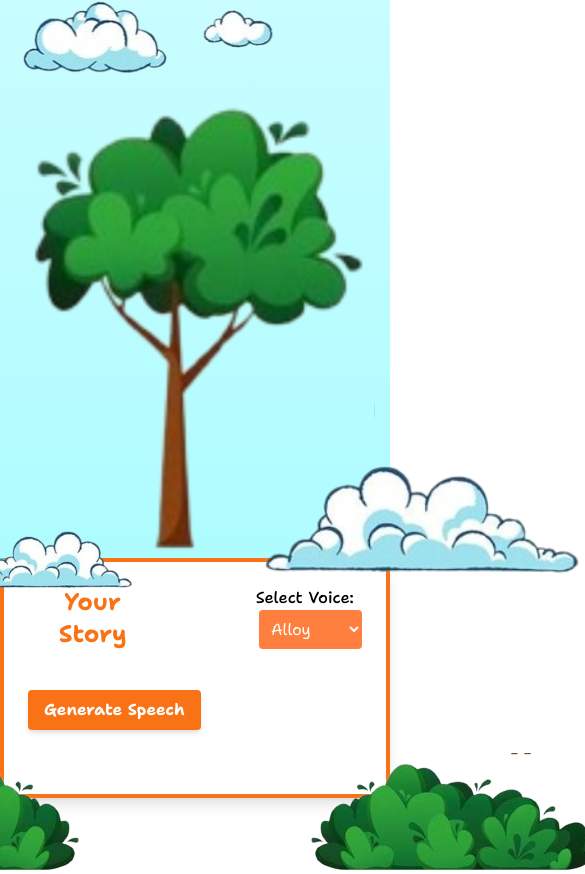
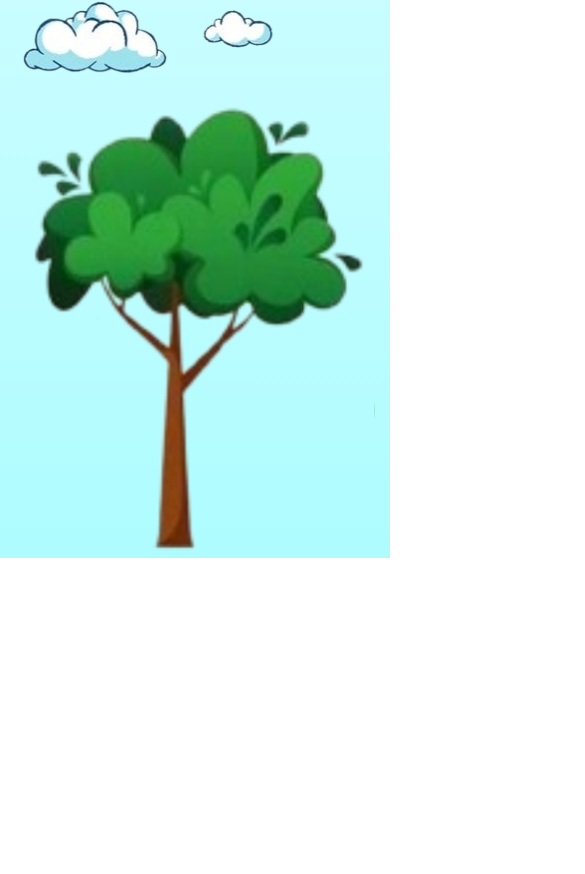
Before and after one commit to khanakhun/storybook, a Next.js app: page / in a window 390 px wide. Shown: the part 1112-1986 px from the top of the page, 585 px wide, since content can reach past the window. After the commit the page ends 1670 px from the top, so only its background shows below. Built offline with nearby package versions, Linux system fonts and the light colour scheme.

Commit message:
responsive done

```diff
--- a/src/app/page.tsx
+++ b/src/app/page.tsx
@@ -20,8 +20,8 @@ const page = () => {
   // eslint-disable-next-line react-hooks/rules-of-hooks
   useEffect(() => {
     AOS.init({
-      duration: 2000, // Animation duration in ms
-      easing: "ease-out-back", // Easing function
+      duration: 2000,
+      easing: "ease-out-back",
     });
     return () => {
       AOS.refresh();
@@ -48,7 +48,7 @@ const page = () => {
         </div>
       </div>
       {isLoading && <StoryLoader />}
-      {!story && <StoryResponse />}
+      {story && <StoryResponse />}
     </div>
   );
 };
--- a/src/app/sections/storyresponse.tsx
+++ b/src/app/sections/storyresponse.tsx
@@ -107,28 +107,35 @@ const StoryResponse = () => {
 
   return (
     <div className="relative bg-cover bg-center" style={{ backgroundImage: `url(${bg.src})` }}>
-      <div className="flex flex-col items-center justify-center h-full">
+      <div className="flex flex-col items-center justify-center h-full px-4 py-8">
         <div className="relative bg-white shadow-lg rounded-lg p-6 border-4 border-orange-500 max-w-4xl w-full text-center">
-          <div className="absolute -top-12 -left-12">
+          {/* Images Positioning */}
+          <div className="absolute -top-12 -left-12 hidden sm:block">
             <Image src={leftCloud} alt="Left Cloud" width={196} height={90} />
           </div>
-          <div className="absolute -top-32 -right-52">
+          <div className="absolute -top-32 -right-52 hidden sm:block">
             <Image src={rightCloud} alt="Right Cloud" width={366} height={147} />
           </div>
-          <div className="absolute -bottom-20 -left-52">
+          <div className="absolute -bottom-20 -left-52 hidden sm:block">
             <Image src={leftTree} alt="Left Tree" width={307} height={121} />
           </div>
-          <div className="absolute -bottom-20 -right-52">
+          <div className="absolute -bottom-20 -right-52 hidden sm:block">
             <Image src={rightTree} alt="Right Tree" width={307} height={121} />
           </div>
 
-          <div className="flex justify-between mb-4">
-            <h2 className="text-orange-500 font-bold text-2xl">Your Story</h2>
-            <div className="text-right">
-              <label htmlFor="voice-select" className="text-black font-medium mr-2">
+          {/* Title and Voice Selector */}
+          <div className="flex flex-wrap justify-between items-center mb-4">
+            <h2 className="text-orange-500 font-bold text-2xl sm:text-3xl">Your Story</h2>
+            <div className="text-right w-full sm:w-auto mt-2 sm:mt-0">
+              <label htmlFor="voice-select" className="text-black font-medium mr-2 block sm:inline">
                 Select Voice:
               </label>
-              <select id="voice-select" value={voice} onChange={handleVoiceChange} className="p-2 rounded bg-[#FF7F3E] text-white">
+              <select
+                id="voice-select"
+                value={voice}
+                onChange={handleVoiceChange}
+                className="p-2 rounded bg-[#FF7F3E] text-white w-full sm:w-auto mt-2 sm:mt-0"
+              >
                 {voices.map((v) => (
                   <option key={v.value} value={v.value}>
                     {v.label}
@@ -138,40 +145,52 @@ const StoryResponse = () => {
             </div>
           </div>
 
-          <div className="text-[#FF7F3E] text-lg leading-relaxed mt-5">{formattedStory}</div>
+          {/* Story Text */}
+          <div className="text-[#FF7F3E] text-lg sm:text-xl leading-relaxed mt-5 mb-6">{formattedStory}</div>
 
-          <div className="flex items-center justify-between mt-10">
-            <div className="flex items-center justify-between ">
+          {/* Action Buttons */}
+          <div className="flex flex-col sm:flex-row items-center justify-between mt-6">
             <button
               onClick={handleSpeakerClick}
-                className="bg-orange-500 text-white font-bold px-4 py-2 rounded shadow-md"
+              className="bg-orange-500 text-white font-bold px-4 py-2 rounded shadow-md w-full sm:w-auto mb-4 sm:mb-0"
               disabled={isLoading || !story || isPlaying}
             >
               {isLoading ? "Generating..." : "Generate Speech"}
             </button>
-            </div>
+
             {audioUrl && (
-              <div className="flex gap-4 justify-center">
-                <button onClick={handlePlayPause} className="bg-blue-500 text-white font-bold px-4 py-2 rounded shadow-md">
+              <div className="flex gap-4 justify-center items-center w-full sm:w-auto">
+                <button onClick={handlePlayPause} className="bg-blue-500 text-white font-bold px-4 py-2 rounded shadow-md w-full sm:w-auto">
                   {isPlaying ? "Pause" : "Play"}
                 </button>
-                <button onClick={handleStop} className="bg-red-500 text-white font-bold px-4 py-2 rounded shadow-md">
+                <button onClick={handleStop} className="bg-red-500 text-white font-bold px-4 py-2 rounded shadow-md w-full sm:w-auto">
                   Stop
                 </button>
               </div>
             )}
+
             {audioUrl && (
-              <div className=" flex items-center justify-center">
+              <div className="flex items-center justify-center w-full sm:w-auto mt-4 sm:mt-0">
                 <label htmlFor="volume-slider" className="mr-4 text-gray-700 font-medium">
                   Volume:
                 </label>
-                <input id="volume-slider" type="range" min="0" max="1" step="0.1" value={volume} onChange={handleVolumeChange} className="w-48" />
+                <input
+                  id="volume-slider"
+                  type="range"
+                  min="0"
+                  max="1"
+                  step="0.1"
+                  value={volume}
+                  onChange={handleVolumeChange}
+                  className="w-48 sm:w-64"
+                />
               </div>
             )}
           </div>
 
+          {/* Error and Audio Controls */}
           {error && <p className="text-red-500 text-center mt-4">{error}</p>}
-          <div className="flex gap-2 items-center justify-center w-full mt-10">
+          <div className="flex gap-2 items-center justify-center w-full mt-6">
             {audioUrl && <audio ref={audioRef} src={audioUrl} controls onPlay={() => setIsPlaying(true)} onPause={() => setIsPlaying(false)} />}
           </div>
         </div>
```
Lines whose indentation alone changed are shown as unchanged.
